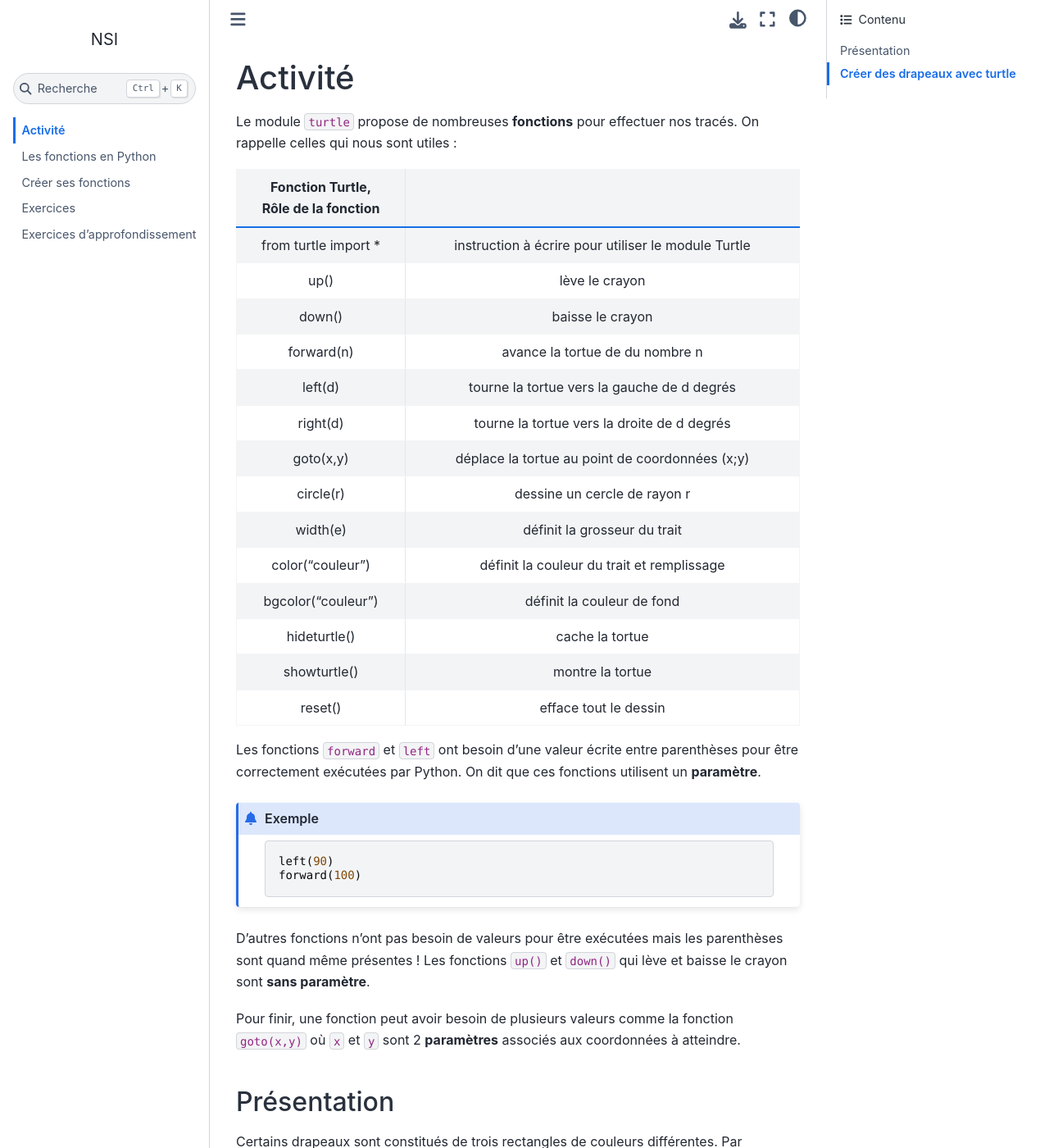
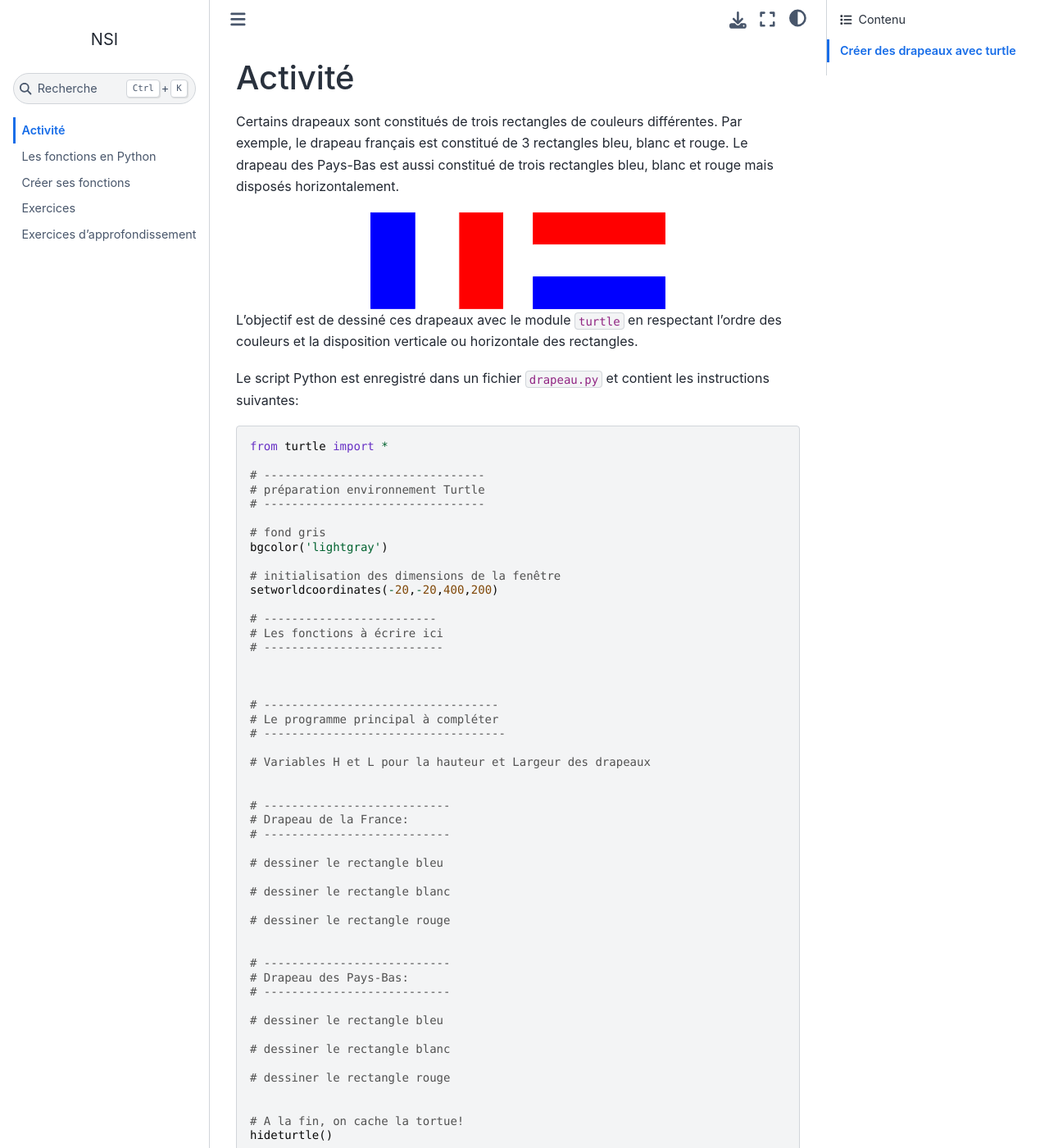
Before and after one commit to ychistel/1nsi_python_fonction, a Sphinx documentation site: the page built from source/content/activite.rst, in a window 1280 px wide and 1400 px high. Shown: the whole window at 82% size. Built offline with Sphinx 7.4.7 and the Sphinx Book theme 1.1.4, drawn with Linux system fonts in a browser that asks for light colours; some of the changed text lies outside the part shown.

Commit message:
mise à jour de l'activité

```diff
--- a/source/content/activite.rst
+++ b/source/content/activite.rst
@@ -1,36 +1,6 @@
-.. 1NSI
-
-.. toctree::
-   :maxdepth: 1
-
 Activité
 ========
 
-Le module ``turtle`` propose de nombreuses **fonctions** pour effectuer nos tracés. On rappelle celles qui nous sont utiles :
-
-.. csv-table::
-   :header: Fonction Turtle, Rôle de la fonction
-   :align: center
-   :widths: 30, 70
-   :delim: -
-   :file: ../csv/instruction_turtle.csv
-
-
-Les fonctions ``forward`` et ``left`` ont besoin d'une valeur écrite entre parenthèses pour être correctement exécutées par Python. On dit que ces fonctions utilisent un **paramètre**.
-
-.. admonition:: Exemple
-
-   .. code-block:: python
-
-      left(90)
-      forward(100)
-
-D'autres fonctions n'ont pas besoin de valeurs pour être exécutées mais les parenthèses sont quand même présentes ! Les fonctions ``up()`` et ``down()`` qui lève et baisse le crayon sont **sans paramètre**.
-
-Pour finir, une fonction peut avoir besoin de plusieurs valeurs comme la fonction ``goto(x,y)`` où ``x`` et ``y`` sont 2 **paramètres** associés aux coordonnées à atteindre.
-
-Présentation
-------------
 
 Certains drapeaux sont constitués de trois rectangles de couleurs différentes. Par exemple, le drapeau français est constitué de 3 rectangles bleu, blanc et rouge. Le drapeau des Pays-Bas est aussi constitué de trois rectangles bleu, blanc et rouge mais disposés horizontalement.
 
@@ -38,9 +8,18 @@ Certains drapeaux sont constitués de trois rectangles de couleurs différentes.
    :align: center
    :width: 360px
 
-L'objectif est de dessiné ces drapeaux avec le module ``turtle`` en respectant l'odre des couleurs et la disposition verticale ou horizontale des rectangles.
+L'objectif est de dessiné ces drapeaux avec le module ``turtle`` en respectant l'ordre des couleurs et la disposition verticale ou horizontale des rectangles.
 
-Le script Python sera enregistré dans un fichier ``drapeau.py``. On importera le module ``turtle`` au début du fichier.
+Le script Python est enregistré dans un fichier ``drapeau.py`` et contient les instructions suivantes:
+
+.. literalinclude:: ../python/drapeau.py
+   :language: python
+
+La figure ci-dessous donne les dimensions et les coordonnées à respecter pour représenter les drapeaux.
+
+.. figure:: ../img/drapeaux.svg
+   :align: center
+   :width: 560
 
 1. On prend comme dimensions initales de drapeaux une largeur horizontale de 180 et une hauteur verticale de 120. Définir 2 variables ``L`` et ``H`` définissant la largeur et la hauteur du drapeau à représenter.
 
@@ -61,16 +40,14 @@ Pour créer un drapeau de trois couleurs, il faut tracer 3 rectangles de couleur
 - une disposition verticale ou horizontale
 - une couleur pour chaque rectangle
 
-Pour tracer nos drapeaux, nous allons créer nos fonctions. Python permet de créer ses propres fonctions. La syntaxe est la suivante:
+La syntaxe Python pour créer nos fonctions est la suivante:
 
 .. code-block:: python
 
    def nom_fonction(paramètre_1,paramètre_2,...):
        instructions à exécuter
 
-1. Nous devons déplacer la tortue pour effectuer les tracés. Pendant le déplacement, la tortue n'écrit pas. Une fois arrivée, elle doit pouvoir écrire.
-
-   Compléter dans votre script, le code de la fonction ``deplacer`` qui prend en paramètre les coordonnées ``x`` et ``y`` à atteindre. On donne la première ligne.
+1. Nous devons déplacer la tortue pour effectuer les tracés. Pendant le déplacement, la tortue n'écrit pas. Une fois arrivée, elle doit pouvoir écrire. Compléter dans votre script, le code de la fonction ``deplacer`` qui prend en paramètre les coordonnées ``x`` et ``y`` à atteindre. On donne la première ligne.
 
    .. code-block:: python
 
--- /dev/null
+++ b/source/python/activite copy.py
@@ -0,0 +1,49 @@
+from turtle import *
+
+# --------------------------------
+# préparation environnement Turtle
+# --------------------------------
+
+# fond gris
+bgcolor('lightgray')
+
+# initialisation des dimensions de la fenêtre
+setworldcoordinates(-20,-20,400,200)
+
+# -------------------------
+# Les fonctions à écrire ici
+# --------------------------
+
+
+
+# ----------------------------------
+# Le programme principal à compléter
+# -----------------------------------
+
+# Variables H et L pour la hauteur et Largeur des drapeaux
+
+
+# ---------------------------
+# Drapeau de la France:
+# ---------------------------
+
+# dessiner le rectangle bleu
+
+# dessiner le rectangle blanc
+
+# dessiner le rectangle rouge
+
+
+# ---------------------------
+# Drapeau des Pays-Bas:
+# ---------------------------
+
+# dessiner le rectangle bleu
+
+# dessiner le rectangle blanc
+
+# dessiner le rectangle rouge
+
+
+# A la fin, on cache la tortue!
+hideturtle()
--- a/source/python/activite.py
+++ b/source/python/activite.py
@@ -1,6 +1,18 @@
 from turtle import *
 
+# --------------------------------
+# préparation environnement Turtle
+# --------------------------------
+
+# fond gris
+bgcolor('lightgray')
+
+# initialisation des dimensions de la fenêtre
+setworldcoordinates(-20,-20,400,200)
+
+# ----------------------
 # Les fonctions
+# ----------------------
 
 def deplacer(x,y):
     up()
@@ -22,28 +34,30 @@ def rectangle(x,y,l,h,couleur):
 # Le programme principal
 # ----------------------
 
-# Fond gris
-bgcolor('lightgray')
-
 # Hauteur et Largeur des drapeaux
 H = 120
 L = 180
+
+# ---------------------------
 # Drapeau de la France:
-x = -L
-y = 0
-rectangle(x,y,L//3,H,"blue")
-x = x + L//3
-rectangle(x,y,L//3,H,"white")
-x = x + L//3
-rectangle(x,y,L//3,H,"red")
+# ---------------------------
 
+# rectangle bleu
+rectangle(0,0,L//3,H,"blue")
+# rectangle blanc
+rectangle(L//3,0,L//3,H,"white")
+# rectangle rouge
+rectangle(2*L//3,0,L//3,H,"red")
+
+# ---------------------------
 # Drapeau des Pays-Bas:
-x = 50
-y = 0
-rectangle(x,y,L,H//3,"blue")
-y = y + H//3
-rectangle(x,y,L,H//3,"white")
-y = y + H//3
-rectangle(x,y,L,H//3,"red")
+# ---------------------------
+
+# rectangle bleu
+rectangle(200,0,L,H//3,"blue")
+# rectangle blanc
+rectangle(200,H//3,L,H//3,"white")
+# rectangle rouge
+rectangle(200,2*H//3,L,H//3,"red")
 
 hideturtle()
--- /dev/null
+++ b/source/python/drapeau.py
@@ -0,0 +1,49 @@
+from turtle import *
+
+# --------------------------------
+# préparation environnement Turtle
+# --------------------------------
+
+# fond gris
+bgcolor('lightgray')
+
+# initialisation des dimensions de la fenêtre
+setworldcoordinates(-20,-20,400,200)
+
+# -------------------------
+# Les fonctions à écrire ici
+# --------------------------
+
+
+
+# ----------------------------------
+# Le programme principal à compléter
+# -----------------------------------
+
+# Variables H et L pour la hauteur et Largeur des drapeaux
+
+
+# ---------------------------
+# Drapeau de la France:
+# ---------------------------
+
+# dessiner le rectangle bleu
+
+# dessiner le rectangle blanc
+
+# dessiner le rectangle rouge
+
+
+# ---------------------------
+# Drapeau des Pays-Bas:
+# ---------------------------
+
+# dessiner le rectangle bleu
+
+# dessiner le rectangle blanc
+
+# dessiner le rectangle rouge
+
+
+# A la fin, on cache la tortue!
+hideturtle()
```
Also changed, not shown: source/csv/fonction_turtle.csv (added, +7 -0 lines), source/index.rst (+34 -0 lines), source/img/activite_drapeaux_turtle.png (added), source/img/drapeaux.svg (added).
